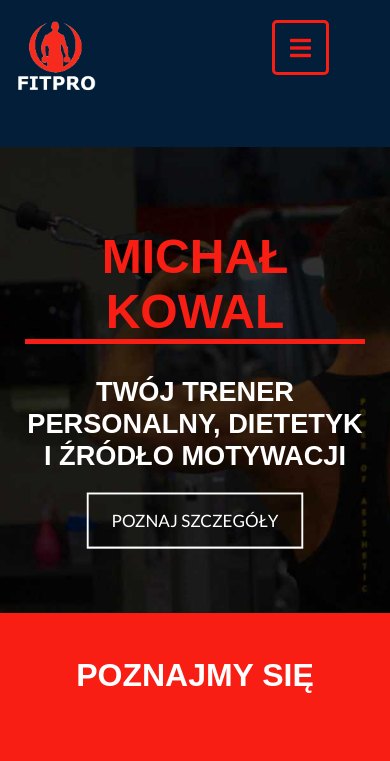
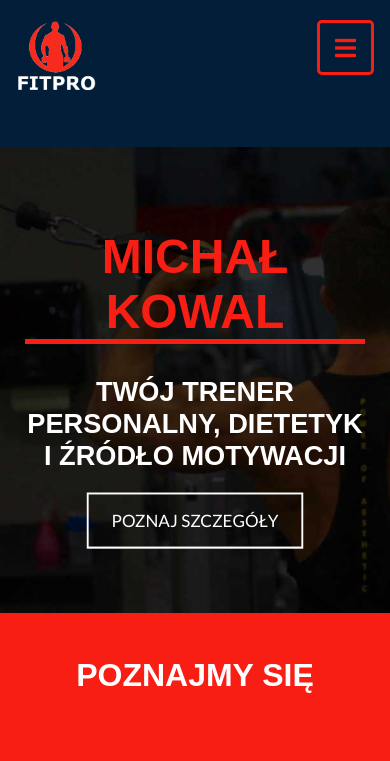
Before and after one commit to mjalynski/fitpro, a plain HTML site: page index.html in a window 390 px wide. Shown: the top 761 px of the page. Drawn offline with nearby package versions, Linux system fonts and the light colour scheme.

Commit message:
Poprawienie navbar

```diff
--- a/sass/style.scss
+++ b/sass/style.scss
@@ -1424,7 +1424,7 @@ footer{
 			display: initial;
 			position: absolute;
 			cursor: pointer;
-			margin: 20px 45px;
+			margin: 20px 0px;
 		}
 		.navbar-items{
 			.nav-links{
```
Also changed, not shown: css/style.css, 1 other file.
